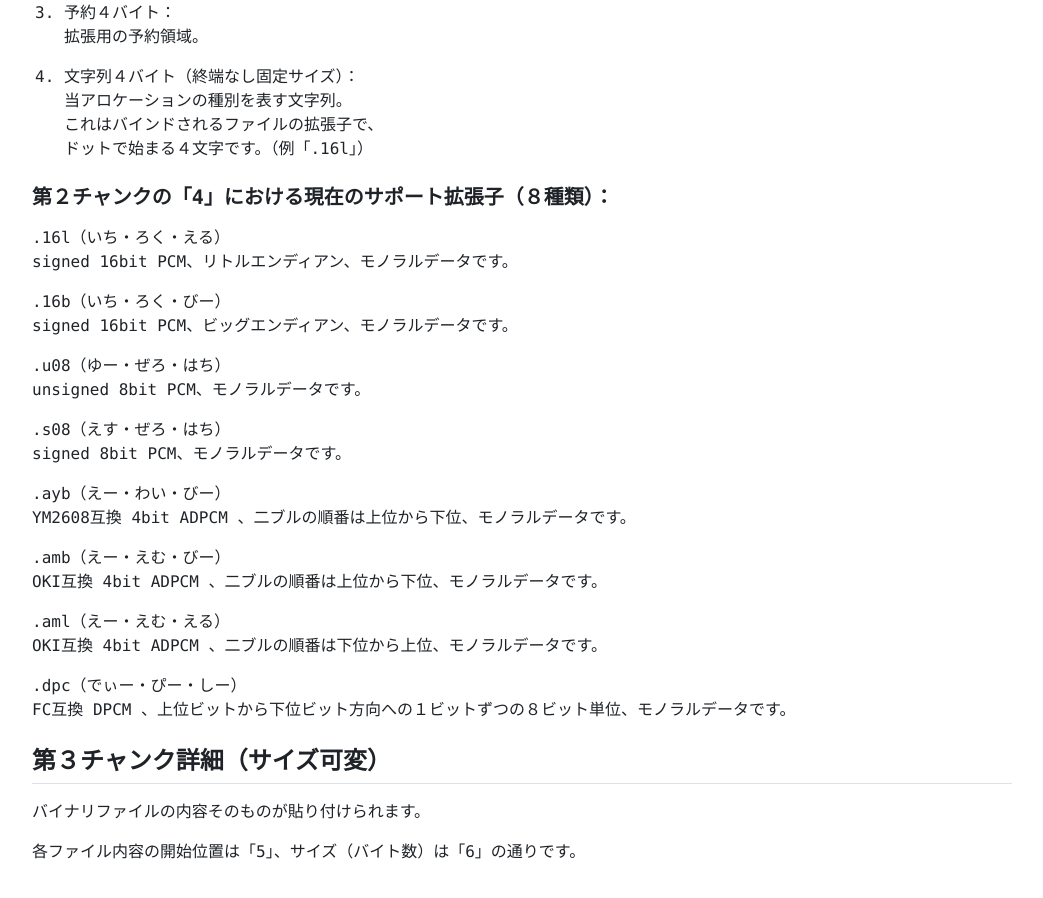
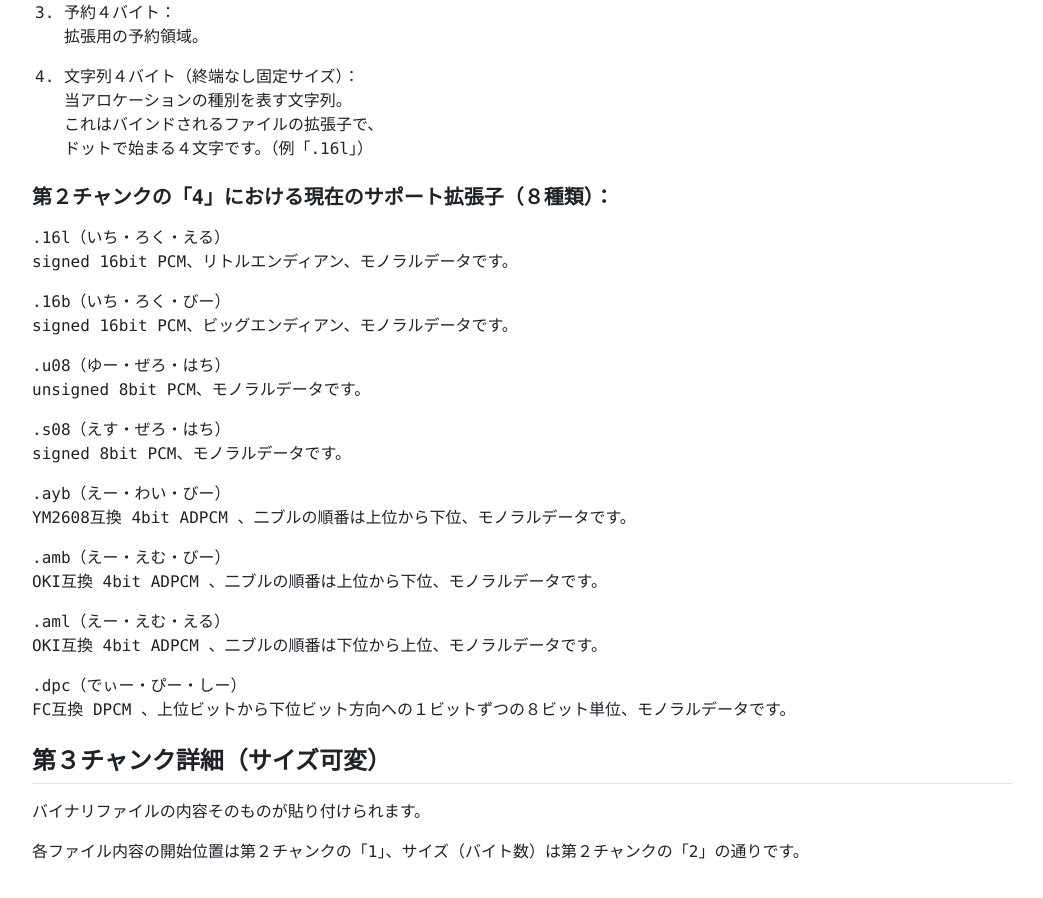
Before and after one commit to lineardrive/V3MMLmanual, a Jekyll site: the page built from docs/ch06/6_59.md, in a window 1280 px wide and 900 px high, scrolled down 1106 px. Shown: the whole window, without its empty margins (8-1051 px from the left). Built offline with Jekyll 4.4.1, drawn with Linux system fonts in a browser that asks for light colours; our own code applies the rules of GitHub Pages for plain Markdown files.

Commit message:
Update file content start position and size details

```diff
--- a/docs/ch06/6_59.md
+++ b/docs/ch06/6_59.md
@@ -83,4 +83,4 @@ FC互換 DPCM 、上位ビットから下位ビット方向への１ビットず
 
 バイナリファイルの内容そのものが貼り付けられます。
 
-各ファイル内容の開始位置は「5」、サイズ（バイト数）は「6」の通りです。
+各ファイル内容の開始位置は第２チャンクの「1」、サイズ（バイト数）は第２チャンクの「2」の通りです。
```
